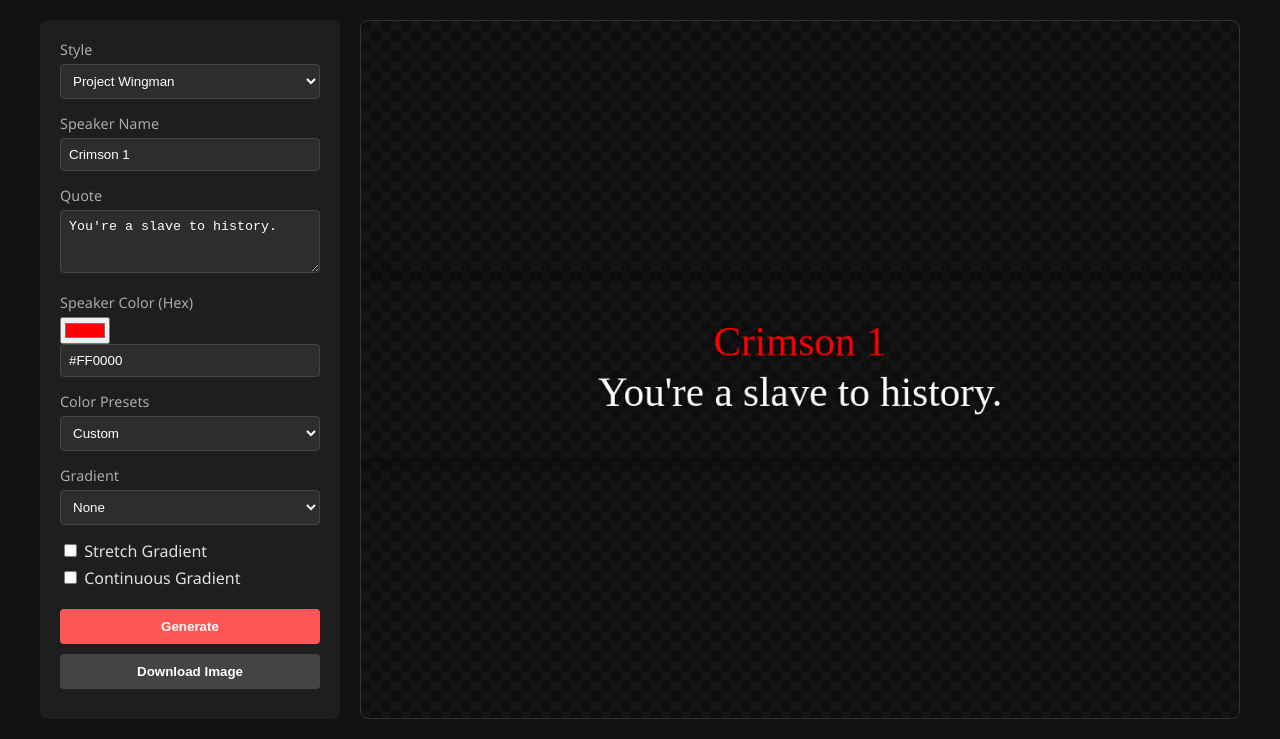
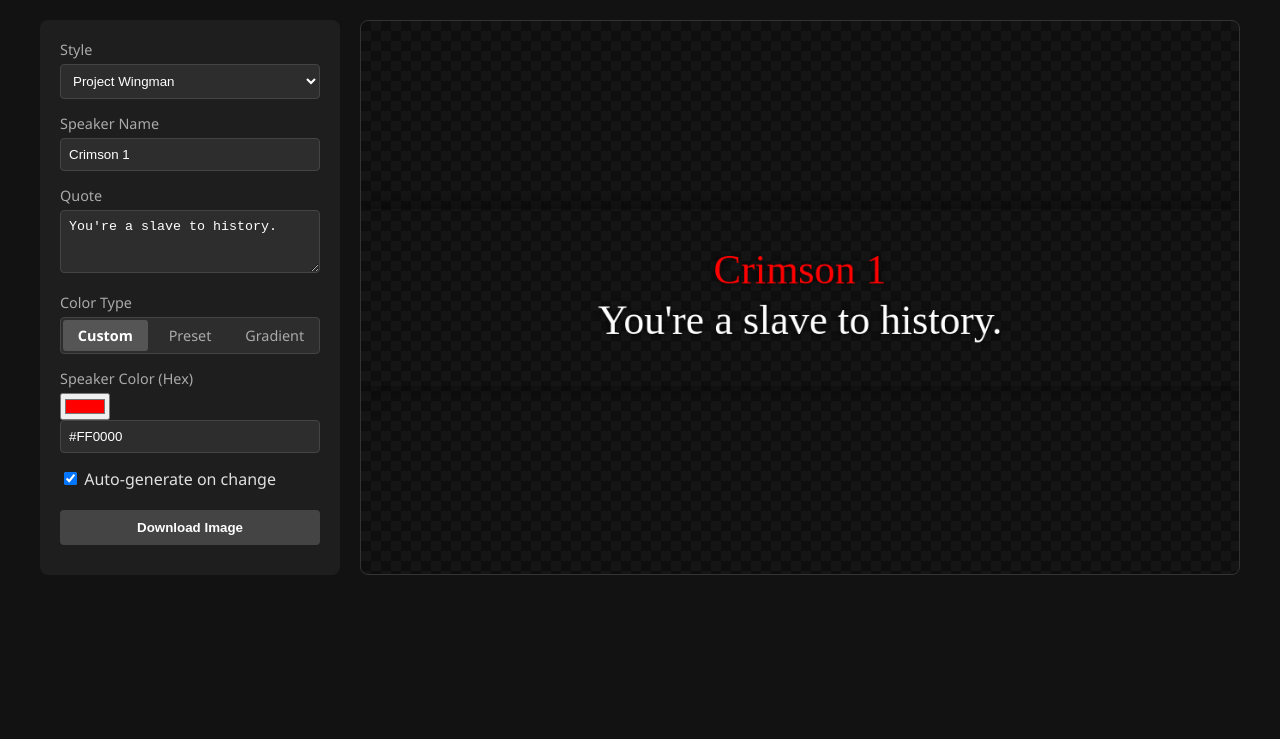
Before and after one commit to emberglazee/c1-subtitle-generator, a plain HTML site: page index.html in a window 1280 px wide. Shown: the part 106-845 px from the top of the page. After the commit the page ends 800 px from the top, so only its background shows below. Drawn offline with Linux system fonts and the light colour scheme.

Commit message:
refactor: speaker color selection; feat: auto generation

```diff
--- a/index.html
+++ b/index.html
@@ -35,19 +35,35 @@
             </div>
 
             <div class="control-group">
+                <label>Color Type</label>
+                <div class="radio-group-container" id="colorType-radios">
+                    <label>
+                        <input type="radio" name="colorType" value="custom" checked>
+                        <span>Custom</span>
+                    </label>
+                    <label>
+                        <input type="radio" name="colorType" value="preset">
+                        <span>Preset</span>
+                    </label>
+                    <label>
+                        <input type="radio" name="colorType" value="gradient">
+                        <span>Gradient</span>
+                    </label>
+                </div>
+            </div>
+
+            <div id="customColor-group" class="control-group">
                 <label for="color">Speaker Color (Hex)</label>
                 <input type="color" id="colorPicker" value="#FF0000">
                 <input type="text" id="colorText" value="#FF0000">
             </div>
 
-            <div class="control-group">
+            <div id="preset-group" class="control-group" style="display: none;">
                 <label for="colorPreset">Color Presets</label>
-                <select id="colorPreset">
-                    <option value="">Custom</option>
-                </select>
+                <select id="colorPreset"></select>
             </div>
 
-            <div class="control-group">
+            <div id="gradient-group" class="control-group" style="display: none;">
                 <label for="gradient">Gradient</label>
                 <select id="gradient"></select>
             </div>
@@ -55,6 +71,10 @@
             <div class="checkbox-group">
                 <label><input type="checkbox" id="stretchGradient"> Stretch Gradient</label>
                 <label><input type="checkbox" id="continuousGradient"> Continuous Gradient</label>
+            </div>
+
+            <div class="checkbox-group">
+                <label><input type="checkbox" id="autoGenerate" checked> Auto-generate on change</label>
             </div>
 
             <button id="generateBtn">Generate</button>
--- a/script.js
+++ b/script.js
@@ -87,6 +87,7 @@ const els = {
     gradient: document.getElementById('gradient'),
     stretch: document.getElementById('stretchGradient'),
     continuous: document.getElementById('continuousGradient'),
+    autoGenerate: document.getElementById('autoGenerate'),
     btn: document.getElementById('generateBtn'),
     dlBtn: document.getElementById('downloadBtn'),
     canvas: document.getElementById('canvas')
@@ -95,17 +96,9 @@ const els = {
 // Sync color inputs
 els.colorPicker.addEventListener('input', (e) => {
     els.colorText.value = e.target.value;
-    els.colorPreset.value = '';
 });
 els.colorText.addEventListener('input', (e) => {
     els.colorPicker.value = e.target.value;
-    els.colorPreset.value = '';
-});
-els.colorPreset.addEventListener('change', (e) => {
-    if (e.target.value) {
-        els.colorPicker.value = e.target.value;
-        els.colorText.value = e.target.value;
-    }
 });
 
 // Helper: Measure word width (Simplified for browser - no custom emoji parsing)
@@ -150,8 +143,21 @@ async function generateSubtitle() {
     const style = els.style.value;
     const speaker = els.speaker.value;
     const quote = els.quote.value;
-    const color = els.colorText.value;
-    const gradientType = els.gradient.value;
+
+    const selectedColorType = document.querySelector('input[name="colorType"]:checked').value;
+    let color;
+    switch (selectedColorType) {
+        case 'preset':
+            color = els.colorPreset.value;
+            break;
+        case 'custom':
+        default:
+            color = els.colorText.value;
+            break;
+    }
+
+    const gradientType = selectedColorType === 'gradient' ? els.gradient.value : 'none';
+
     const stretch = els.stretch.checked;
     const continuous = els.continuous.checked;
 
@@ -364,6 +370,39 @@ async function generateSubtitle() {
     });
 }
 
+function setupColorControls() {
+    const colorTypeRadios = document.querySelectorAll('input[name="colorType"]');
+    const customColorGroup = document.getElementById('customColor-group');
+    const presetGroup = document.getElementById('preset-group');
+    const gradientGroup = document.getElementById('gradient-group');
+    const gradientOptionsGroup = document.querySelector('.checkbox-group');
+
+    function updateColorControlVisibility() {
+        const selectedType = document.querySelector('input[name="colorType"]:checked').value;
+
+        customColorGroup.style.display = 'none';
+        presetGroup.style.display = 'none';
+        gradientGroup.style.display = 'none';
+        gradientOptionsGroup.style.display = 'none';
+
+        if (selectedType === 'custom') {
+            customColorGroup.style.display = 'block';
+        } else if (selectedType === 'preset') {
+            presetGroup.style.display = 'block';
+        } else if (selectedType === 'gradient') {
+            gradientGroup.style.display = 'block';
+            gradientOptionsGroup.style.display = 'flex';
+        }
+    }
+
+    colorTypeRadios.forEach(radio => {
+        radio.addEventListener('change', updateColorControlVisibility);
+    });
+
+    // Initial call
+    updateColorControlVisibility();
+}
+
 function populateSelect(element, options, clear = false) {
     if (clear) {
         element.innerHTML = '';
@@ -398,6 +437,37 @@ function populateAllOptions() {
     presetEl.appendChild(createOptGroup('Characters', COLORS.characters));
 }
 
+function handleAutoGenerate() {
+    if (els.autoGenerate.checked) {
+        generateSubtitle();
+    }
+}
+
+function setupAutoGenerate() {
+    const toggleGenerateButton = () => {
+        els.btn.style.display = els.autoGenerate.checked ? 'none' : 'block';
+    };
+
+    els.autoGenerate.addEventListener('change', () => {
+        toggleGenerateButton();
+        handleAutoGenerate();
+    });
+
+    Object.values(els).forEach(element => {
+        if (element.id !== 'generateBtn' && element.id !== 'downloadBtn' && element.id !== 'autoGenerate') {
+             const event = (element.type === 'text' || element.type === 'textarea') ? 'input' : 'change';
+            element.addEventListener(event, handleAutoGenerate);
+        }
+    });
+
+    document.querySelectorAll('input[name="colorType"]').forEach(radio => {
+        radio.addEventListener('change', handleAutoGenerate);
+    });
+
+    toggleGenerateButton();
+}
+
+
 // Event Listeners
 els.btn.addEventListener('click', generateSubtitle);
 
@@ -411,5 +481,7 @@ els.dlBtn.addEventListener('click', () => {
 // Initial load
 window.onload = () => {
     populateAllOptions();
+    setupColorControls();
+    setupAutoGenerate();
     generateSubtitle();
 };
--- a/style.css
+++ b/style.css
@@ -84,3 +84,44 @@ canvas { max-width: 100%; height: auto; box-shadow: 0 0 20px rgba(0,0,0,0.5); }
 @media (max-width: 800px) {
     .container { grid-template-columns: 1fr; }
 }
+
+.radio-group-container {
+    display: flex;
+    background: #2d2d2d;
+    border-radius: 4px;
+    border: 1px solid #444;
+    overflow: hidden;
+    padding: 2px;
+}
+
+.radio-group-container label {
+    flex: 1;
+    text-align: center;
+    cursor: pointer;
+    margin-bottom: 0;
+    font-size: 0.9em;
+    user-select: none;
+    border-radius: 3px;
+    color: #aaa;
+}
+
+.radio-group-container span {
+    display: block;
+    padding: 6px 8px;
+    border-radius: 3px;
+    transition: background-color 0.2s, color 0.2s;
+}
+
+.radio-group-container label:hover span {
+    background-color: #3f3f3f;
+}
+
+.radio-group-container input[type="radio"] {
+    display: none;
+}
+
+.radio-group-container input[type="radio"]:checked + span {
+    background-color: #555;
+    color: white;
+    font-weight: bold;
+}
```
